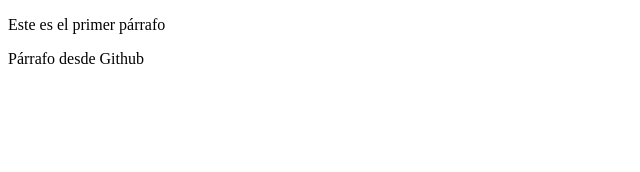
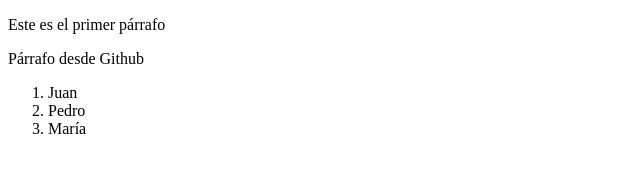
Before and after one commit to FlorSali/Empresa2, a plain HTML site: page index.html in a window 1280 px wide. Shown: the whole page, without its empty margins (0-640 px from the left). Drawn offline with Linux system fonts and the light colour scheme.

Commit message:
Primer commit de rama1

```diff
--- a/index.html
+++ b/index.html
@@ -9,7 +9,13 @@
     <section>
         <p>Este es el primer párrafo</p>
         <p>Párrafo desde Github</p>
+        <ol>
+            <li>Juan</li>
+            <li>Pedro</li>
+            <li>María</li>
+        </ol>
     </section>
+
 
 </body>
 </html>
```
